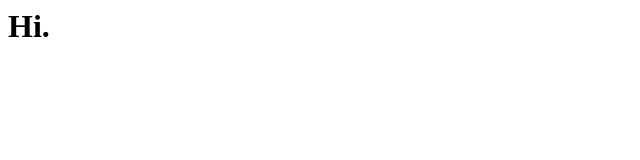
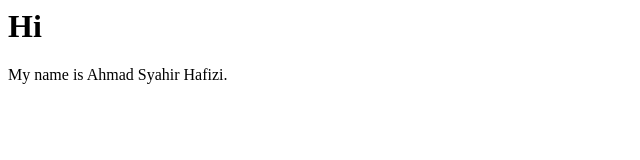
Before and after one commit to ahmadsyahirhafizi/ahmadsyahirhafizi.github.io, a plain HTML site: page index.html in a window 1280 px wide. Shown: the whole page, without its empty margins (0-640 px from the left). Drawn offline with Linux system fonts and the light colour scheme.

Commit message:
Update index.html

```diff
--- a/index.html
+++ b/index.html
@@ -1,3 +1,8 @@
+<head>
+    <title>Welcome</title>
+</head>
+
 <body>
-    <h1>Hi.</h1>
+    <h1>Hi</h1>
+    <p>My name is Ahmad Syahir Hafizi.</p>
 </body>
```
